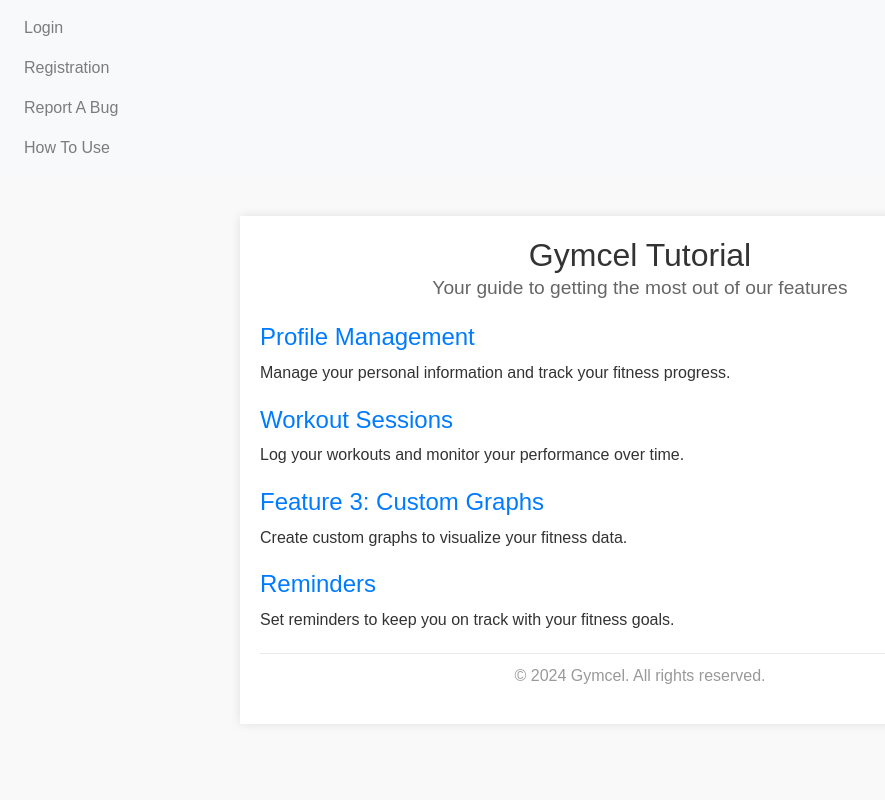
After one commit to DevinArnellMartin/ExcercisePlatoform, a Django app: template templates/tutorial.html in a window 1280 px wide. The commit adds this page. Shown: the whole page, without its empty margins (0-885 px from the left). Run offline with Django 3.2, Linux system fonts and the light colour scheme; the template is opened without the code that fills it, so the values that code supplies are empty; parts of the project's set-up code (start-up, migrations or seed data) failed here and were passed over; some libraries are stand-ins or nearby versions.

Commit message:
Fix Form Error. Add Tutorial Pages and Reminder Form and View Logic.

```diff
--- a/Main/urls.py
+++ b/Main/urls.py
@@ -10,10 +10,12 @@ urlpatterns = [
     path('registration/', v.registration, name='registration'),
     path('login/', v.CustomLoginView.as_view(), name='login'),
     path('logout/', v.logout, name='logout'),
-    path('deleteWorkout/<str:title>/<int:id>', v.delete_WorkoutSession, name='delete_WorkoutSession'),
+    path('deleteWorkout/<str:title>/<int:WorkoutSession_id>/', v.delete_WorkoutSession, name='delete_WorkoutSession'),
     path('createWorkout/', v.create_WorkoutSession, name='createWorkoutSession'),
-    path('updateWorkout/<int:id>',v.update_WorkoutSession,name="update_WorkoutSession"),
+    path('updateWorkout/<int:WorkoutSession_id>/', v.update_WorkoutSession, name='update_WorkoutSession'),
     path('detail/<int:id>/<str:title>',v.WorkoutSessionDetail.as_view(),name="WorkoutSessionDetail"),
     path('bug/',v.bug, name="bug_report"),
     path('workout-statistics/',v.view_statistics, name="statistics"),
+    path('tutorial/', v.tutorial_view, name='tutorial'),
+    path('remind/', v.remind, name='remind'),
 ]
--- a/templates/base.html
+++ b/templates/base.html
@@ -35,6 +35,7 @@
                                 <li class="nav-item"><a class="nav-link" href="{% url 'main:registration' %}">Registration</a></li>
                                 {% endif %}
                                 <li class="nav-item"><a class="nav-link" href="{% url 'main:bug_report' %}">Report A Bug</a></li>
+                                <li class="nav-item"><a class="nav-link" href="{% url 'main:tutorial' %}">How To Use</a></li>
                         </ul>
                 </div>
         </nav>
--- a/templates/bug.html
+++ b/templates/bug.html
@@ -11,12 +11,12 @@
                         <h2>Bug Report</h2>
                     </div>
                     <div class="card-body">
-                        <form action="{% url 'main:login' %}" method="POST">
+                        <form action="{% url 'main:bug_report' %}" method="POST">
                             {% csrf_token %}
                             <div class="form-group">
-                                {{ bug }}
+                                {{ bug.as_p }}
                             </div>
-                            <button type="submit" class="btn btn-primary btn-block">Login</button>
+                            <button type="submit" class="btn btn-primary btn-block">Send</button>
                         </form>
                     </div>
                 </div>
--- /dev/null
+++ b/templates/tutorial.html
@@ -0,0 +1,89 @@
+{% include "base.html" %}
+<style>
+    body {
+    font-family: Arial, sans-serif;
+    background-color: #f9f9f9;
+    color: #333;
+    margin: 0;
+    padding: 0;
+}
+
+.container {
+    max-width: 800px;
+    margin: 0 auto;
+    padding: 20px;
+    background-color: #fff;
+    box-shadow: 0 0 10px rgba(0, 0, 0, 0.1);
+}
+
+header {
+    text-align: center;
+    margin-bottom: 20px;
+}
+
+header h1 {
+    font-size: 2em;
+    margin: 0;
+}
+
+header p {
+    font-size: 1.2em;
+    color: #666;
+}
+
+.feature {
+    margin-bottom: 20px;
+}
+
+.feature h2 {
+    font-size: 1.5em;
+    color: #007BFF;
+}
+
+.feature p {
+    font-size: 1em;
+    line-height: 1.6;
+}
+
+footer {
+    text-align: center;
+    margin-top: 20px;
+    padding-top: 10px;
+    border-top: 1px solid #eaeaea;
+    color: #999;
+}
+
+</style>
+<head>
+    <meta charset="UTF-8">
+    <meta name="viewport" content="width=device-width, initial-scale=1.0">
+    <title>Gymcel Tutorial</title>
+</head>
+<body>
+    <div class="container">
+        <header>
+            <h1>Gymcel Tutorial</h1>
+            <p>Your guide to getting the most out of our features</p>
+        </header>
+        <section class="feature">
+            <h2>Profile Management</h2>
+            <p>Manage your personal information and track your fitness progress.</p>
+        </section>
+        <section class="feature">
+            <h2>Workout Sessions</h2>
+            <p>Log your workouts and monitor your performance over time.</p>
+        </section>
+        <section class="feature">
+            <h2>Feature 3: Custom Graphs</h2>
+            <p>Create custom graphs to visualize your fitness data.</p>
+        </section>
+        <section class="feature">
+            <h2> Reminders</h2>
+            <p>Set reminders to keep you on track with your fitness goals.</p>
+        </section>
+        <footer>
+            <p>&copy; 2024 Gymcel. All rights reserved.</p>
+        </footer>
+    </div>
+</body>
+</html>
--- a/templates/update.html
+++ b/templates/update.html
@@ -1,6 +1,6 @@
 {% include "base.html" %}
-<form method="POST" action="{% url 'main:updateWorkout'  workout.id %}" >
+<form method="POST" action="{% url 'main:update_WorkoutSession' workout.id %}">
     {% csrf_token %}
     {{ updateWorkoutSession.as_p }}
-    <input value="Update" type="Submit">
+    <input value="Update" type="submit">
 </form>
```
Also changed, not shown: DatabaseProject/settings.py (+11 -7 lines), Main/forms.py (+55 -36 lines), Main/mailchimp_client.py (deleted, +0 -9 lines), Main/models.py (+22 -0 lines), Main/views.py (+65 -23 lines), templates/home.html (+2 -5 lines), templates/statistics.html (+4 -4 lines), Main/migrations/0009_remove_user_bmi_alter_weightheightentry_user.py (added), Main/migrations/0010_profile_send_reminders.py (added).
